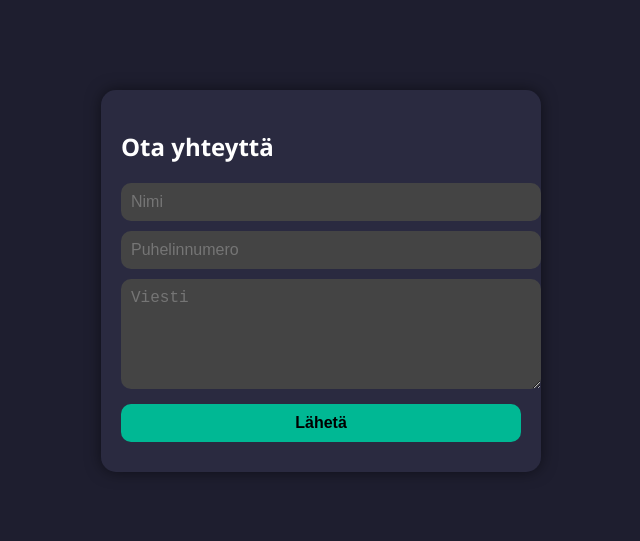
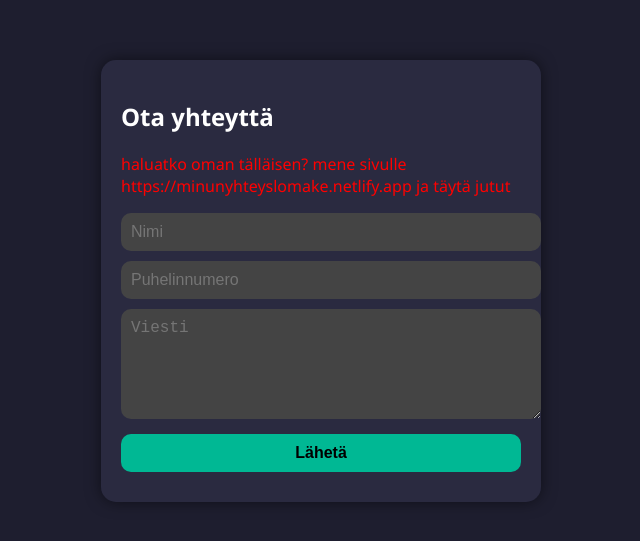
Before and after one commit to WinSer2003/dldldl, a plain HTML site: page index.html in a window 1280 px wide. Shown: the part 139-680 px from the top of the page, without its empty margins (319-959 px from the left). Drawn offline with Linux system fonts and the light colour scheme.

Commit message:
Update index.html

```diff
--- a/index.html
+++ b/index.html
@@ -61,6 +61,7 @@
 
 <form id="contactForm">
   <h2>Ota yhteyttä</h2>
+  <p style="color:red">haluatko oman tälläisen? mene sivulle https://minunyhteyslomake.netlify.app ja täytä jutut</p>
   <input type="text" id="name" placeholder="Nimi" required>
   <input type="tel" id="phone" placeholder="Puhelinnumero" required>
   <textarea id="message" placeholder="Viesti" rows="5" required></textarea>
```
